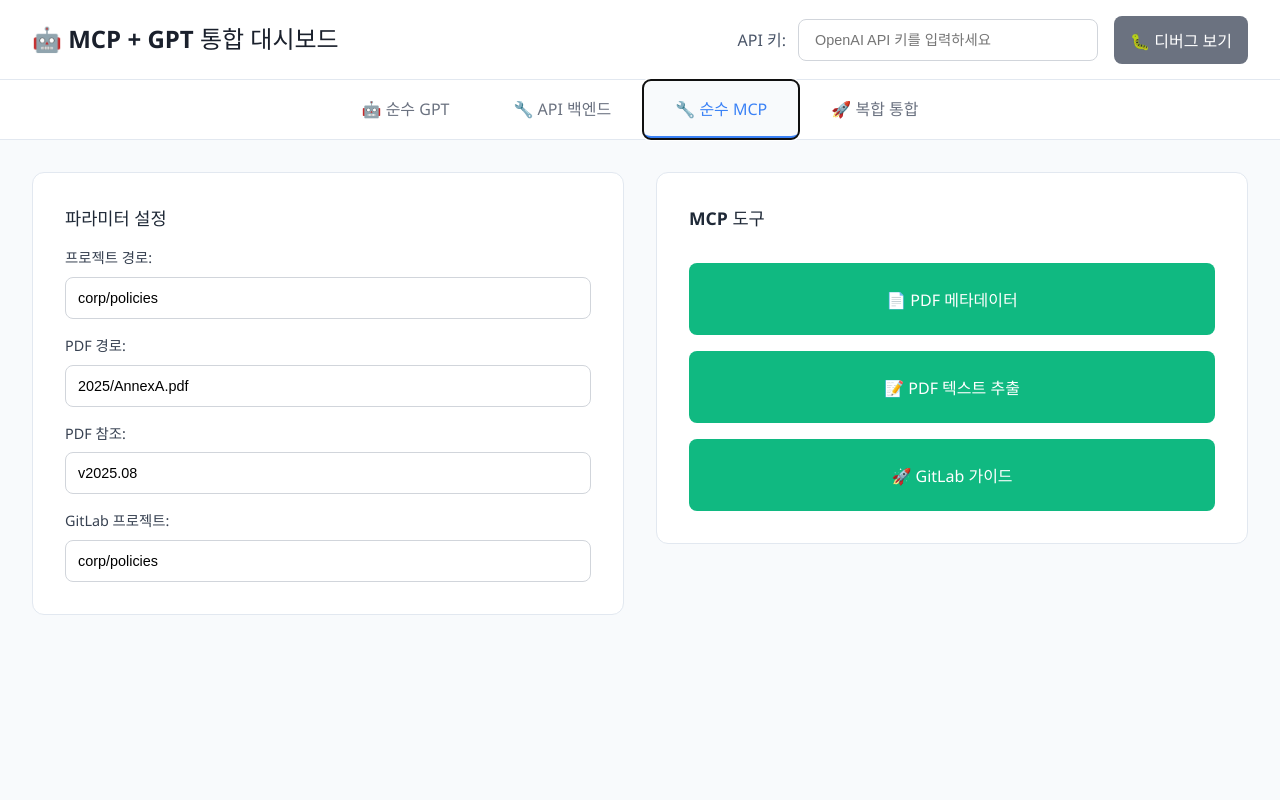
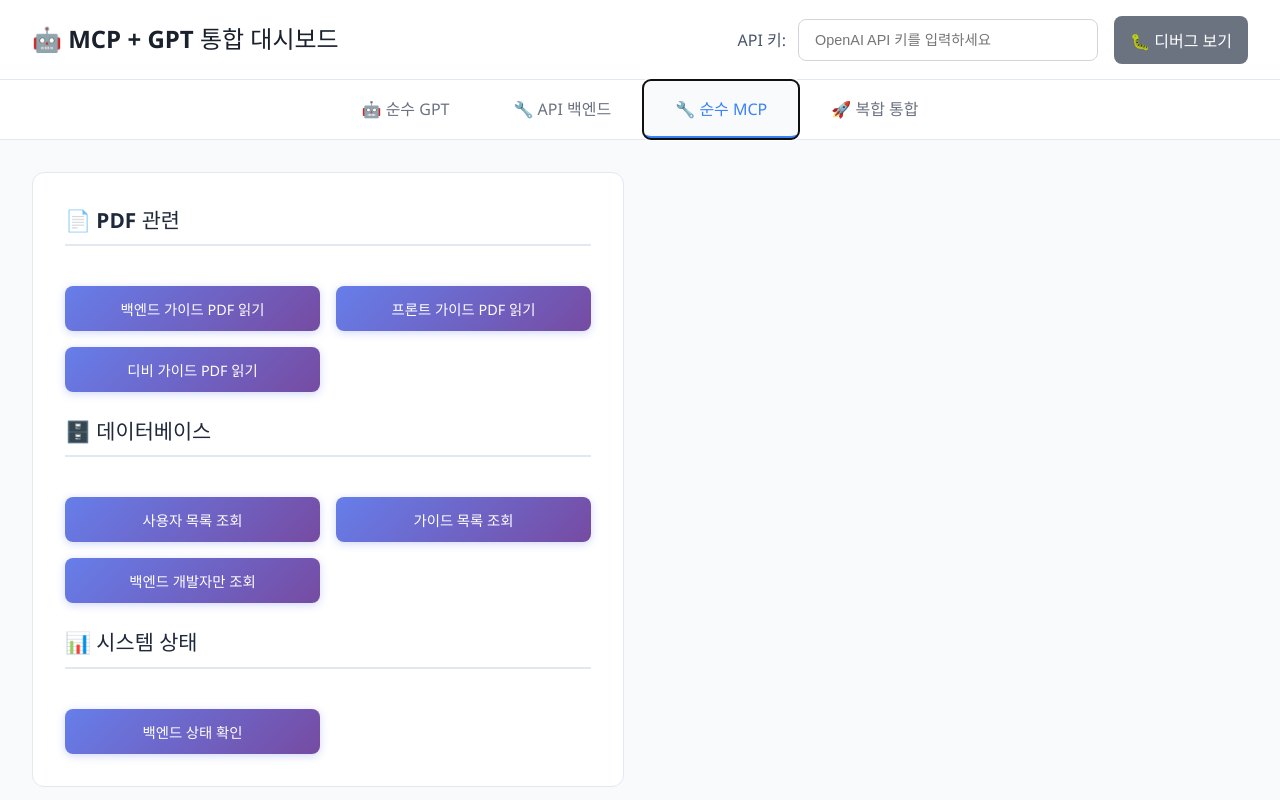
Before and after one commit to hli-yohan-lee/dev-mcp, a React (Vite) app in the folder frontend/: page / in a window 1280 px wide. Both pictures are taken after a click on the button "🔧 순수 MCP". Built offline with nearby package versions, Linux system fonts and the light colour scheme.

Commit message:
MCP 까지 완료

```diff
--- a/frontend/src/App.css
+++ b/frontend/src/App.css
@@ -921,3 +921,236 @@ h3 {
     padding: 1.5rem;
   }
 }
+
+/* 순수 MCP 화면 스타일 */
+.mcp-pure-section {
+  display: grid;
+  grid-template-columns: 1fr 1fr;
+  gap: 2rem;
+  height: 100%;
+}
+
+.mcp-tools {
+  background: white;
+  border-radius: 12px;
+  border: 1px solid #e2e8f0;
+  padding: 2rem;
+  display: flex;
+  flex-direction: column;
+  gap: 1.5rem;
+  height: 100%;
+}
+
+.mcp-tools h4 {
+  color: #1e293b;
+  font-size: 1.3rem;
+  margin-bottom: 1rem;
+  padding-bottom: 0.5rem;
+  border-bottom: 2px solid #e2e8f0;
+}
+
+.tool-buttons {
+  display: grid;
+  grid-template-columns: 1fr 1fr;
+  gap: 1rem;
+}
+
+.mcp-tool-button {
+  background: linear-gradient(135deg, #667eea 0%, #764ba2 100%);
+  color: white;
+  border: none;
+  border-radius: 8px;
+  padding: 0.75rem 1rem;
+  font-size: 0.9rem;
+  font-weight: 500;
+  cursor: pointer;
+  transition: all 0.3s ease;
+  box-shadow: 0 2px 8px rgba(102, 126, 234, 0.3);
+  text-align: center;
+  min-height: 45px;
+  display: flex;
+  align-items: center;
+  justify-content: center;
+}
+
+.mcp-tool-button:hover {
+  transform: translateY(-1px);
+  box-shadow: 0 4px 12px rgba(102, 126, 234, 0.4);
+  background: linear-gradient(135deg, #5a6fd8 0%, #6a4190 100%);
+}
+
+.mcp-tool-button:active {
+  transform: translateY(0);
+}
+
+.mcp-results {
+  background: white;
+  border-radius: 12px;
+  border: 1px solid #e2e8f0;
+  padding: 2rem;
+  display: flex;
+  flex-direction: column;
+  gap: 1rem;
+  height: 100%;
+}
+
+.mcp-calls-list {
+  display: flex;
+  flex-direction: column;
+  gap: 1rem;
+  flex: 1;
+  overflow-y: auto;
+}
+
+.mcp-call-item {
+  background: #f8fafc;
+  border: 1px solid #e2e8f0;
+  border-radius: 8px;
+  padding: 1rem;
+  cursor: pointer;
+  transition: all 0.2s ease;
+}
+
+.mcp-call-item:hover {
+  border-color: #667eea;
+  box-shadow: 0 4px 12px rgba(102, 126, 234, 0.15);
+  transform: translateY(-1px);
+}
+
+.mcp-call-item.success {
+  border-left: 4px solid #10b981;
+}
+
+.mcp-call-item.error {
+  border-left: 4px solid #ef4444;
+}
+
+.call-header {
+  display: flex;
+  justify-content: space-between;
+  align-items: center;
+  margin-bottom: 0.5rem;
+}
+
+.call-action {
+  font-weight: 600;
+  color: #1e293b;
+  background: #f1f5f9;
+  padding: 0.25rem 0.75rem;
+  border-radius: 6px;
+  font-size: 0.9rem;
+}
+
+.call-status {
+  font-size: 0.8rem;
+  padding: 0.25rem 0.5rem;
+  border-radius: 4px;
+  font-weight: 500;
+}
+
+.call-status.success {
+  background: #d1fae5;
+  color: #065f46;
+}
+
+.call-status.error {
+  background: #fee2e2;
+  color: #991b1b;
+}
+
+.call-time {
+  font-size: 0.8rem;
+  color: #64748b;
+}
+
+.call-preview {
+  font-size: 0.9rem;
+  color: #475569;
+  line-height: 1.4;
+}
+
+.call-data-preview {
+  margin-top: 0.5rem;
+  padding: 0.5rem;
+  background: #f1f5f9;
+  border-radius: 4px;
+  font-size: 0.8rem;
+  color: #475569;
+}
+
+.detail-content {
+  display: flex;
+  flex-direction: column;
+  gap: 1.5rem;
+}
+
+.detail-section h4 {
+  color: #1e293b;
+  margin-bottom: 0.5rem;
+  padding-bottom: 0.25rem;
+  border-bottom: 1px solid #e2e8f0;
+}
+
+.detail-section p {
+  margin: 0.5rem 0;
+  color: #475569;
+}
+
+.detail-section pre {
+  background: #f1f5f9;
+  padding: 1rem;
+  border-radius: 8px;
+  overflow-x: auto;
+  font-size: 0.9rem;
+  border: 1px solid #e2e8f0;
+}
+
+.status-badge {
+  padding: 0.25rem 0.75rem;
+  border-radius: 6px;
+  font-size: 0.8rem;
+  font-weight: 500;
+}
+
+.status-badge.success {
+  background: #d1fae5;
+  color: #065f46;
+}
+
+.status-badge.error {
+  background: #fee2e2;
+  color: #991b1b;
+}
+
+/* 반응형 디자인 */
+@media (max-width: 1200px) {
+  .mcp-pure-section {
+    padding: 1.5rem;
+  }
+
+  .tool-buttons {
+    grid-template-columns: repeat(auto-fit, minmax(200px, 1fr));
+  }
+}
+
+@media (max-width: 768px) {
+  .mcp-pure-section {
+    padding: 1rem;
+  }
+
+  .tool-buttons {
+    grid-template-columns: 1fr;
+  }
+
+  .mcp-tool-button {
+    min-height: 50px;
+    padding: 0.75rem 1rem;
+    font-size: 0.9rem;
+  }
+
+  .call-header {
+    flex-direction: column;
+    align-items: flex-start;
+    gap: 0.5rem;
+  }
+}
--- a/frontend/src/App.tsx
+++ b/frontend/src/App.tsx
@@ -27,14 +27,6 @@ export default function App() {
   const [mcpCalls, setMcpCalls] = useState<MCPCall[]>([]);
   const [isLoading, setIsLoading] = useState(false);
   const [selectedMcpCall, setSelectedMcpCall] = useState<MCPCall | null>(null);
-
-  // MCP 파라미터 입력 상태
-  const [mcpParams, setMcpParams] = useState({
-    projectPath: "corp/policies",
-    pdfPath: "2025/AnnexA.pdf",
-    pdfRef: "v2025.08",
-    project: "corp/policies"
-  });
 
   // 디버그 로그 상태
   const [debugLogs, setDebugLogs] = useState<string[]>([]);
@@ -470,15 +462,16 @@ export default function App() {
     }
   };
 
-  // 3번 화면: 순수 MCP 호출
+  // 3번 화면: 순수 MCP 호출 (백엔드 API 직접 호출)
   const invokePureMCP = async (action: string, args: any) => {
     try {
-      addDebugLog(`🔧 순수 MCP 호출: ${action}`);
+      addDebugLog(`🔧 백엔드 API 직접 호출: ${action}`);
 
-      const response = await fetch(`http://localhost:9000/mcp/invoke`, {
+      // 백엔드 서버로 직접 호출 (포트 9001)
+      const response = await fetch(`http://localhost:9001/api/${action}`, {
         method: "POST",
         headers: { "Content-Type": "application/json" },
-        body: JSON.stringify({ action, args }),
+        body: JSON.stringify(args),
       });
 
       if (!response.ok) {
@@ -486,22 +479,22 @@ export default function App() {
         let errorMessage = "";
         switch (response.status) {
           case 400:
-            errorMessage = "잘못된 MCP 요청입니다. 파라미터를 확인해주세요.";
+            errorMessage = "잘못된 요청입니다. 파라미터를 확인해주세요.";
             break;
           case 404:
-            errorMessage = "MCP 엔드포인트를 찾을 수 없습니다. 서버 설정을 확인해주세요.";
+            errorMessage = "API 엔드포인트를 찾을 수 없습니다.";
             break;
           case 500:
-            errorMessage = "MCP 서버 내부 오류가 발생했습니다.";
+            errorMessage = "백엔드 서버 내부 오류가 발생했습니다.";
             break;
           default:
-            errorMessage = `MCP 서버 오류 (HTTP ${response.status})`;
+            errorMessage = `백엔드 서버 오류 (HTTP ${response.status})`;
         }
         throw new Error(errorMessage);
       }
 
       const data = await response.json();
-      addDebugLog(`✅ 순수 MCP 응답: ${JSON.stringify(data).substring(0, 100)}...`);
+      addDebugLog(`✅ 백엔드 API 응답: ${JSON.stringify(data).substring(0, 100)}...`);
 
       const mcpCall: MCPCall = {
         id: Date.now().toString(),
@@ -515,14 +508,14 @@ export default function App() {
       setMcpCalls(prev => [mcpCall, ...prev]);
       return mcpCall;
     } catch (error: any) {
-      addDebugLog(`💥 순수 MCP 에러: ${error.message}`);
+      addDebugLog(`💥 백엔드 API 호출 에러: ${error.message}`);
 
       // 네트워크 에러 처리
       let userFriendlyMessage = "";
       if (error.name === 'TypeError' && error.message.includes('fetch')) {
-        userFriendlyMessage = "MCP 서버에 연결할 수 없습니다. 서버가 실행 중인지 확인해주세요.";
+        userFriendlyMessage = "백엔드 서버에 연결할 수 없습니다. 서버가 실행 중인지 확인해주세요.";
       } else if (error.message.includes('Failed to fetch')) {
-        userFriendlyMessage = "MCP 서버 연결에 실패했습니다.";
+        userFriendlyMessage = "백엔드 서버 연결에 실패했습니다.";
       } else {
         userFriendlyMessage = error.message;
       }
@@ -836,84 +829,129 @@ export default function App() {
       case "mcp-pure":
         return (
           <div className="tab-content">
-            <div className="mcp-backend-section">
-              <div className="mcp-params">
-                <h3>파라미터 설정</h3>
-                <div className="param-group">
-                  <label>프로젝트 경로:</label>
-                  <input
-                    type="text"
-                    value={mcpParams.projectPath}
-                    onChange={(e) => setMcpParams(prev => ({...prev, projectPath: e.target.value}))}
-                    placeholder="corp/policies"
-                  />
+            <div className="mcp-pure-section">
+              <div className="mcp-tools">
+                <h4>📄 PDF 관련</h4>
+                <div className="tool-buttons">
+                  <button
+                    onClick={() => invokePureMCP("pdf", { filename: "백엔드_가이드.pdf" })}
+                    className="mcp-tool-button"
+                  >
+                    백엔드 가이드 PDF 읽기
+                  </button>
+                  <button
+                    onClick={() => invokePureMCP("pdf", { filename: "프론트_가이드.pdf" })}
+                    className="mcp-tool-button"
+                  >
+                    프론트 가이드 PDF 읽기
+                  </button>
+                  <button
+                    onClick={() => invokePureMCP("pdf", { filename: "디비_가이드.pdf" })}
+                    className="mcp-tool-button"
+                  >
+                    디비 가이드 PDF 읽기
+                  </button>
                 </div>
-                <div className="param-group">
-                  <label>PDF 경로:</label>
-                  <input
-                    type="text"
-                    value={mcpParams.pdfPath}
-                    onChange={(e) => setMcpParams(prev => ({...prev, pdfPath: e.target.value}))}
-                    placeholder="2025/AnnexA.pdf"
-                  />
+
+                <h4>🗄️ 데이터베이스</h4>
+                <div className="tool-buttons">
+                  <button
+                    onClick={() => invokePureMCP("database", { table: "users" })}
+                    className="mcp-tool-button"
+                  >
+                    사용자 목록 조회
+                  </button>
+                  <button
+                    onClick={() => invokePureMCP("database", { table: "guides" })}
+                    className="mcp-tool-button"
+                  >
+                    가이드 목록 조회
+                  </button>
+                  <button
+                    onClick={() => invokePureMCP("database", {
+                      table: "users",
+                      filters: { role: "backend" }
+                    })}
+                    className="mcp-tool-button"
+                  >
+                    백엔드 개발자만 조회
+                  </button>
                 </div>
-                <div className="param-group">
-                  <label>PDF 참조:</label>
-                  <input
-                    type="text"
-                    value={mcpParams.pdfRef}
-                    onChange={(e) => setMcpParams(prev => ({...prev, pdfRef: e.target.value}))}
-                    placeholder="v2025.08"
-                  />
-                </div>
-                <div className="param-group">
-                  <label>GitLab 프로젝트:</label>
-                  <input
-                    type="text"
-                    value={mcpParams.project}
-                    onChange={(e) => setMcpParams(prev => ({...prev, project: e.target.value}))}
-                    placeholder="corp/policies"
-                  />
+
+                <h4>📊 시스템 상태</h4>
+                <div className="tool-buttons">
+                  <button
+                    onClick={() => invokePureMCP("health", {})}
+                    className="mcp-tool-button"
+                  >
+                    백엔드 상태 확인
+                  </button>
                 </div>
               </div>
 
-              <div className="mcp-tools">
-                <h3>MCP 도구</h3>
-                <button
-                  onClick={() => invokePureMCP("PDF_METADATA", {
-                    doc_ref: {
-                      type: "GITLAB",
-                      project_path: mcpParams.projectPath,
-                      path: mcpParams.pdfPath,
-                      ref: mcpParams.pdfRef
-                    }
-                  })}
-                  className="mcp-tool-button"
-                >
-                  📄 PDF 메타데이터
-                </button>
-                <button
-                  onClick={() => invokePureMCP("PDF_TEXT", {
-                    doc_ref: {
-                      type: "GITLAB",
-                      project_path: mcpParams.projectPath,
-                      path: mcpParams.pdfPath,
-                      ref: mcpParams.pdfRef
-                    }
-                  })}
-                  className="mcp-tool-button"
-                >
-                  📝 PDF 텍스트 추출
-                </button>
-                <button
-                  onClick={() => invokePureMCP("GITLAB_GUIDE", {
-                    project: mcpParams.project
-                  })}
-                  className="mcp-tool-button"
-                >
-                  🚀 GitLab 가이드
-                </button>
-              </div>
+              {mcpCalls.length > 0 && (
+                <div className="mcp-results">
+                  <h4>📋 MCP 호출 결과</h4>
+                  <div className="mcp-calls-list">
+                    {mcpCalls.slice(0, 5).map((call) => (
+                      <div
+                        key={call.id}
+                        className={`mcp-call-item ${call.status}`}
+                        onClick={() => setSelectedMcpCall(call)}
+                      >
+                        <div className="call-header">
+                          <span className="call-action">{call.action}</span>
+                          <span className="call-status">{call.status}</span>
+                          <span className="call-time">
+                            {new Date(call.timestamp).toLocaleTimeString()}
+                          </span>
+                        </div>
+                        <div className="call-preview">
+                          {call.status === "success"
+                            ? `✅ 성공 - ${call.response?.data ? '데이터 수신' : '응답 완료'}`
+                            : `❌ 오류: ${call.response?.error || '알 수 없는 오류'}`
+                          }
+                        </div>
+                        {call.status === "success" && call.response?.data && (
+                          <div className="call-data-preview">
+                            <small>
+                              {call.action === "pdf" && `파일: ${call.response.data.filename}, 길이: ${call.response.data.length}자`}
+                              {call.action === "database" && `테이블: ${call.response.data.table}, 레코드: ${call.response.data.count}개`}
+                              {call.action === "health" && `상태: ${call.response.data.status}`}
+                            </small>
+                          </div>
+                        )}
+                      </div>
+                    ))}
+                  </div>
+                </div>
+              )}
+
+              {/* MCP 호출 상세보기 */}
+              {selectedMcpCall && (
+                <div className="mcp-detail-overlay" onClick={() => setSelectedMcpCall(null)}>
+                  <div className="mcp-detail-section" onClick={(e) => e.stopPropagation()}>
+                    <button className="close-button" onClick={() => setSelectedMcpCall(null)}>×</button>
+                    <h3>MCP 호출 상세보기</h3>
+                    <div className="detail-content">
+                      <div className="detail-section">
+                        <h4>📤 요청 정보</h4>
+                        <p><strong>액션:</strong> {selectedMcpCall.action}</p>
+                        <p><strong>파라미터:</strong></p>
+                        <pre>{JSON.stringify(selectedMcpCall.args, null, 2)}</pre>
+                      </div>
+
+                      <div className="detail-section">
+                        <h4>📥 응답 정보</h4>
+                        <p><strong>상태:</strong> <span className={`status-badge ${selectedMcpCall.status}`}>{selectedMcpCall.status}</span></p>
+                        <p><strong>시간:</strong> {new Date(selectedMcpCall.timestamp).toLocaleString()}</p>
+                        <p><strong>응답 데이터:</strong></p>
+                        <pre>{JSON.stringify(selectedMcpCall.response, null, 2)}</pre>
+                      </div>
+                    </div>
+                  </div>
+                </div>
+              )}
             </div>
           </div>
         );
@@ -945,9 +983,9 @@ export default function App() {
                   onClick={() => invokePureMCP("PDF_METADATA", {
                     doc_ref: {
                       type: "GITLAB",
-                      project_path: mcpParams.projectPath,
-                      path: mcpParams.pdfPath,
-                      ref: mcpParams.pdfRef
+                      project_path: "corp/policies",
+                      path: "2025/AnnexA.pdf",
+                      ref: "v2025.08"
                     }
                   })}
                   className="mcp-tool-button"
@@ -958,9 +996,9 @@ export default function App() {
                   onClick={() => invokePureMCP("PDF_TEXT", {
                     doc_ref: {
                       type: "GITLAB",
-                      project_path: mcpParams.projectPath,
-                      path: mcpParams.pdfPath,
-                      ref: mcpParams.pdfRef
+                      project_path: "corp/policies",
+                      path: "2025/AnnexA.pdf",
+                      ref: "v2025.08"
                     }
                   })}
                   className="mcp-tool-button"
@@ -969,7 +1007,7 @@ export default function App() {
                 </button>
                 <button
                   onClick={() => invokePureMCP("GITLAB_GUIDE", {
-                    project: mcpParams.project
+                    project: "corp/policies"
                   })}
                   className="mcp-tool-button"
                 >
```
